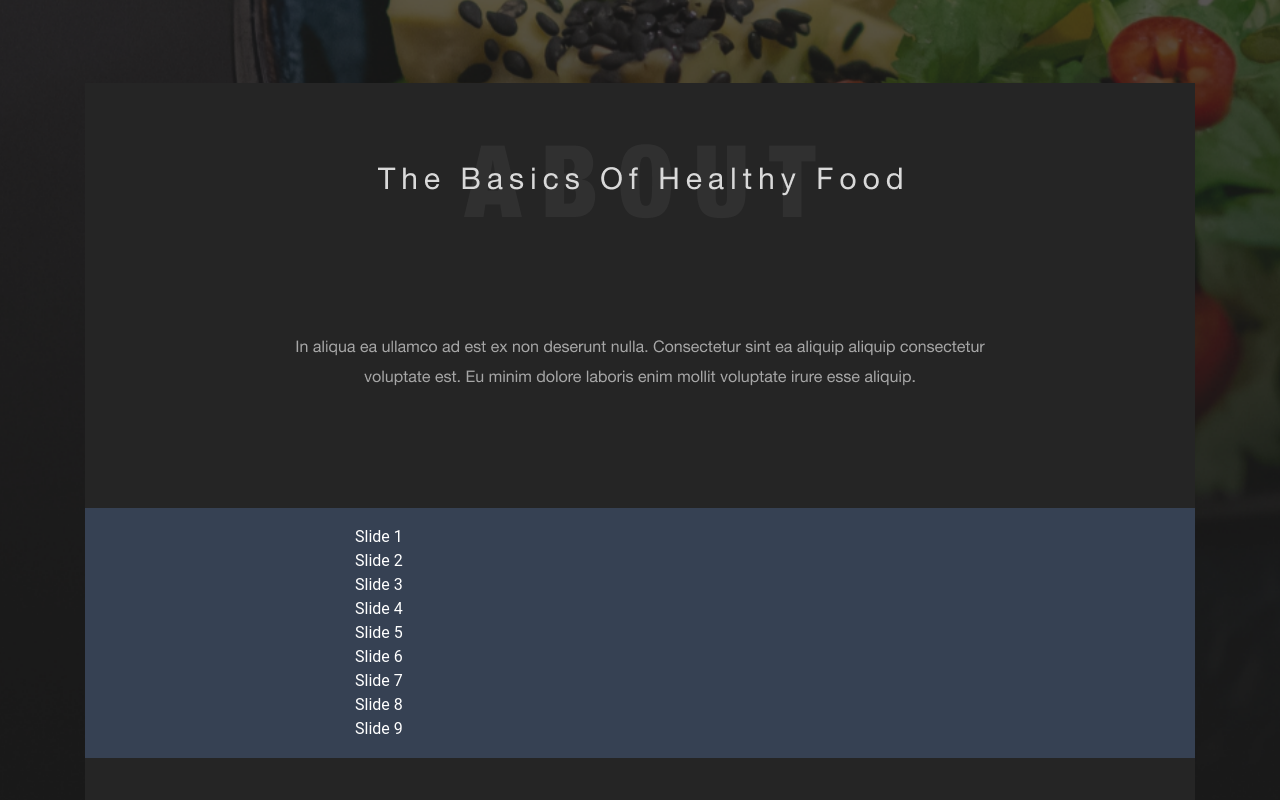
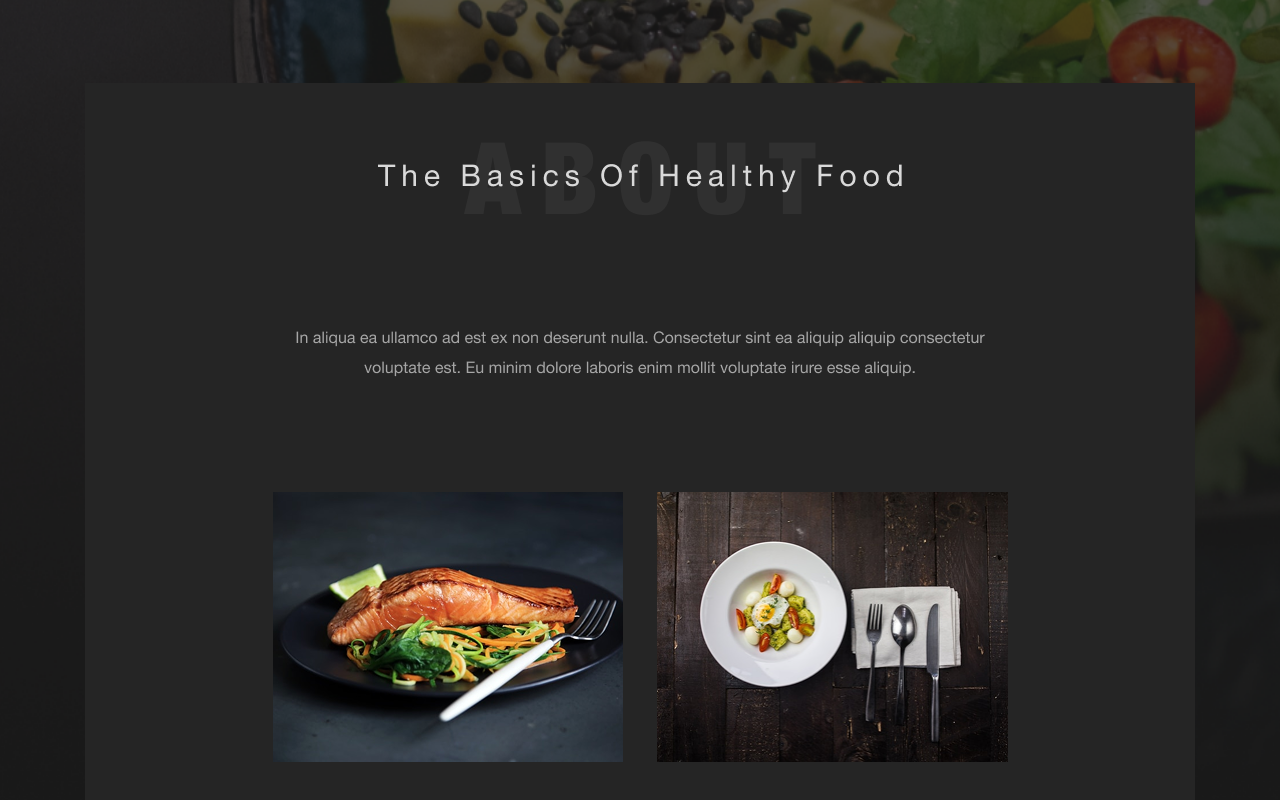
Before and after one commit to OsmanovAnar/Healty-food, a React (Vite) app: page / in a window 1280 px wide. Shown: the part 668-1468 px from the top of the page. Built offline with nearby package versions, Linux system fonts and the light colour scheme.

Commit message:
исправление слайдера, теперь работает)

```diff
--- a/src/App.tsx
+++ b/src/App.tsx
@@ -1,9 +1,9 @@
-import Header from './header/Header'
-import Main from './main/sections/Main'
+import Header from './header/header'
+import Main from './main/sections/main'
 
 const App = () => {
   return (
-    <div className="bg-[#1A1A1A] bg-[url(/public/placeholder.png)] bg-cover bg-center">
+    <div className="bg-[#1A1A1A] bg-[url(/placeholder.png)] bg-cover bg-center">
       <Header />
       <Main />
     </div>
--- a/src/header/header-nav.tsx
+++ b/src/header/header-nav.tsx
@@ -2,7 +2,7 @@ const HeaderNav = () => {
   return (
     <nav className="flex h-[90px] w-[77%] items-center justify-between">
       <a href="#">
-        <img className="w-[207px]" src="./public/logo.png" alt="Logo" />
+        <img className="w-[207px]" src="/Logo.png" alt="Logo" />
       </a>
 
       <ul className="flex w-[303px] justify-between">
--- a/src/header/header.tsx
+++ b/src/header/header.tsx
@@ -1,4 +1,4 @@
-import HeaderNav from './Header-nav'
+import HeaderNav from "./header-nav"
 
 const Header = () => {
   return (
--- a/src/main/sections/Section-2.tsx
+++ b/src/main/sections/Section-2.tsx
@@ -6,14 +6,14 @@ const Section2 = () => {
       <div className="flex items-center justify-center">
         <img
           className="absolute z-20"
-          src="/public/The Basics Of Buying.png"
+          src="/The Basics Of Buying.png"
           alt=""
         />
 
-        <img className="z-10" src="/public/ABOUT.png" alt="" />
+        <img className="z-10" src="/ABOUT.png" alt="" />
       </div>
       <div>
-        <img src="/public/Catering is the busi.png" alt="" />
+        <img src="/Catering is the busi.png" alt="" />
       </div>
 
       <SwiperSection />
--- a/src/main/sections/Swiper.tsx
+++ b/src/main/sections/Swiper.tsx
@@ -1,32 +1,29 @@
 import { Swiper, SwiperSlide } from 'swiper/react';
 import { Pagination } from 'swiper/modules';
+import 'swiper/css';
 
 
 
 
 const SwiperSection = () => {
   return (
-    <>
+    <div className='w-[735px] h-[270px] flex items-center justify-center'>
       <Swiper
         slidesPerView={2}
-        spaceBetween={30}
+        spaceBetween={34}
+        loop={true}
         pagination={{
           clickable: true,
         }}
         modules={[Pagination]}
-        className="mySwiper w-full h-[250px] bg-gray-700 flex justify-center items-center"
+        className="mySwiper w-full h-full"
       >
-        <SwiperSlide>Slide 1</SwiperSlide>
-        <SwiperSlide>Slide 2</SwiperSlide>
-        <SwiperSlide>Slide 3</SwiperSlide>
-        <SwiperSlide>Slide 4</SwiperSlide>
-        <SwiperSlide>Slide 5</SwiperSlide>
-        <SwiperSlide>Slide 6</SwiperSlide>
-        <SwiperSlide>Slide 7</SwiperSlide>
-        <SwiperSlide>Slide 8</SwiperSlide>
-        <SwiperSlide>Slide 9</SwiperSlide>
+        <SwiperSlide><img className='w-full h-full flex items-center justify-center' src="/eat1.png" alt="Картинка" /></SwiperSlide>
+        <SwiperSlide><img className='w-full h-full flex items-center justify-center' src="/eat2.png" alt="Картинка" /></SwiperSlide>
+        <SwiperSlide><img className='w-full h-full flex items-center justify-center' src="/eat1.png" alt="Картинка" /></SwiperSlide>
+        <SwiperSlide><img className='w-full h-full flex items-center justify-center' src="/eat2.png" alt="Картинка" /></SwiperSlide>
       </Swiper>
-    </>
+    </div>
   )
 }
 
--- a/src/main/sections/main.tsx
+++ b/src/main/sections/main.tsx
@@ -1,4 +1,4 @@
-import Section1 from './Section-1'
+import Section1 from './section-1'
 import Section2 from './Section-2'
 
 const Main = () => {
--- a/src/main/sections/section-1.tsx
+++ b/src/main/sections/section-1.tsx
@@ -5,7 +5,7 @@ const Section1 = () => {
     <section className="my-[80px] flex h-full w-full flex-col items-center">
       {/* <p className="text-[72px] text-center ">Your Favourite Food Felivered Fot & Fresh</p> */}
 
-      <img src="/public/Cooking with fine Wi.png" alt="" />
+      <img src="/Cooking with fine Wi.png" alt="" />
 
       {/* <p className="text-[16px] w-[1100px] h-[163px] text-center">
         HEALTHY SWITCHER chefs do all the prep work, like peeling, chopping &
@@ -14,7 +14,7 @@ const Section1 = () => {
 
       <img
         className="mt-[16px]"
-        src="/public/Whether you barbecue.png"
+        src="/Whether you barbecue.png"
         alt=""
       />
 
```
